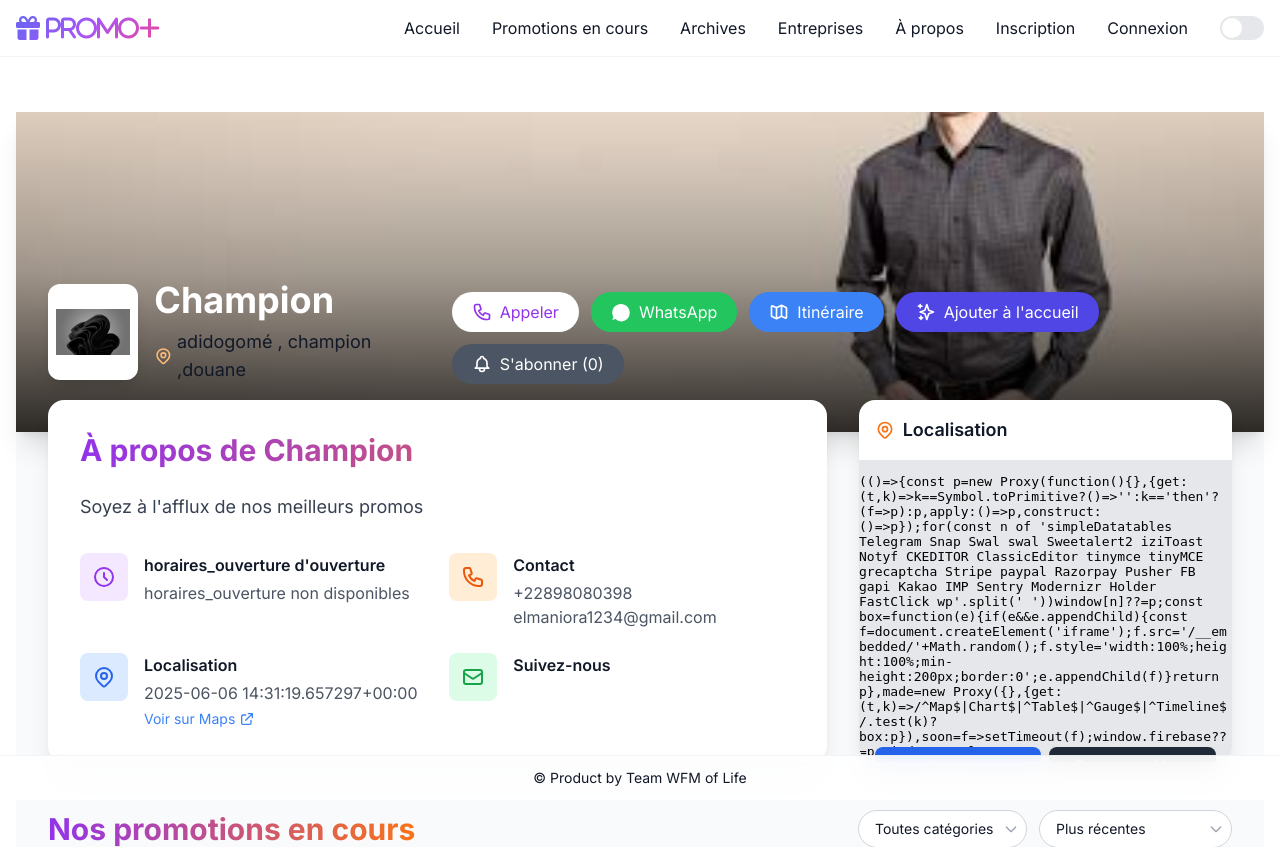
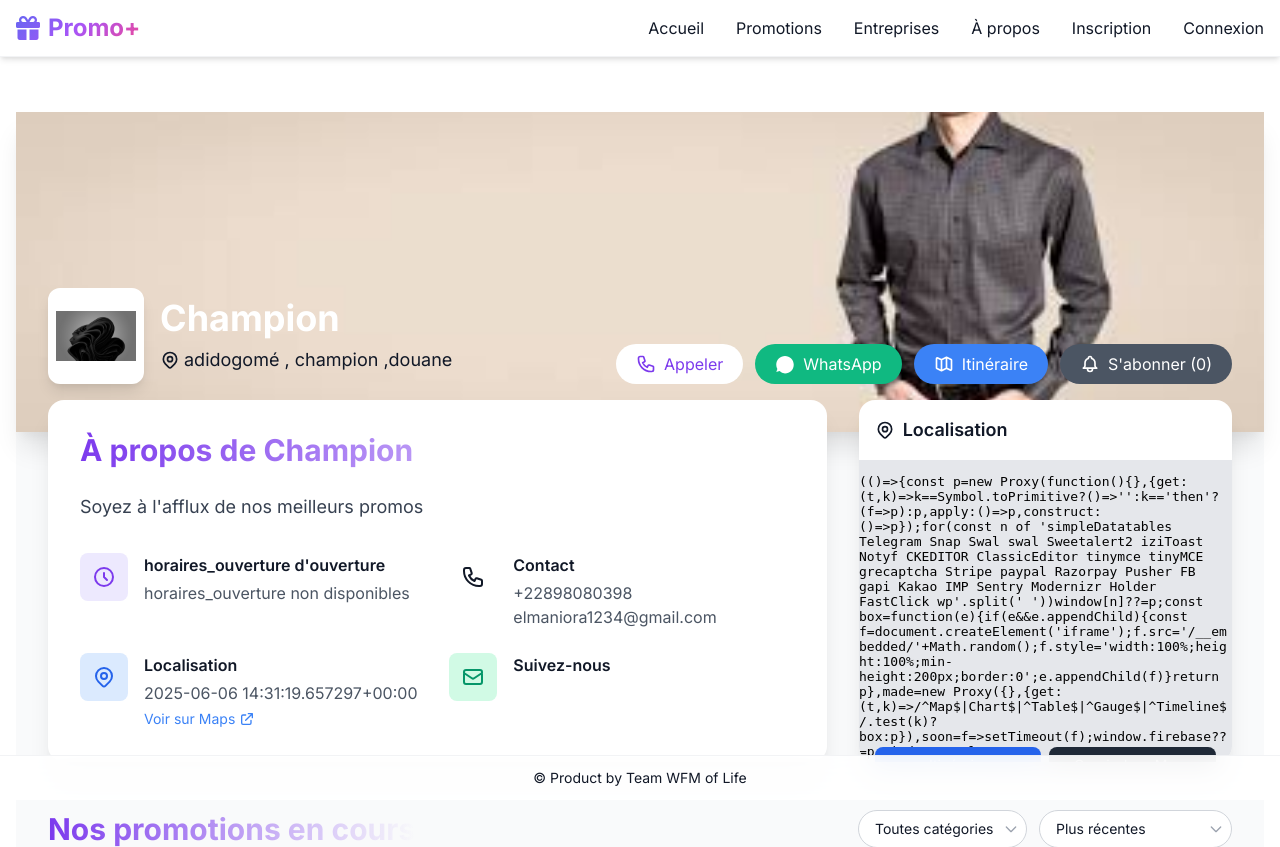
Before and after one commit to Futdev-teams/promo, a Django app: page /entreprise/1/ in a window 1280 px wide. Shown: the top 847 px of the page. Run offline with Django 5.2, Linux system fonts and the light colour scheme; data comes from the database, SQL or seed files in the repository; both versions use the stored data as it was after the commit; tables that the repository leaves empty hold one stand-in row (values such as "Sample post"); grey boxes marked "Sample" are stand-in pictures; some libraries are stand-ins or nearby versions.

Commit message:
Mise à jour du projet promo V 0.3

```diff
--- a/promotions/templates/base.html
+++ b/promotions/templates/base.html
@@ -3,11 +3,14 @@
 <head>
     <meta charset="UTF-8">
     <meta name="viewport" content="width=device-width, initial-scale=1.0, maximum-scale=1.0, user-scalable=no">
-    <title>{% block title %}PromoSite{% endblock %}</title>
+    <title>{% block title %}Promo +{% endblock %}</title>
     {% load static %}
     <!-- Favicon -->
+    <link rel="manifest" href="/static/manifest.json">
+    <meta name="theme-color" content="#4f46e5">
+
     <link rel="icon" href="{% static 'favicon.ico' %}">
-
+    <link href="https://cdn.jsdelivr.net/npm/tailwindcss@2.2.19/dist/tailwind.min.css" rel="stylesheet">
     <link rel="stylesheet" href="https://cdnjs.cloudflare.com/ajax/libs/font-awesome/6.4.0/css/all.min.css">
     {% block seo %}
     {% if entreprise %}
@@ -19,11 +22,64 @@
     <meta property="og:type" content="website">
     <meta property="og:image" content="{{ entreprise.logo.url }}">
     <meta name="twitter:card" content="summary_large_image">
+
     {% endif %}
+    <script>
+(async () => {
+  // Définir dynamiquement le manifest
+  const manifestLink = document.createElement('link');
+  manifestLink.rel = 'manifest';
+  manifestLink.href = '/static/manifest.json';
+  document.head.appendChild(manifestLink);
 
-  <script src="https://maps.googleapis.com/maps/api/js?key=YOUR_API_KEY"></script>
-  <script src="https://cdn.jsdelivr.net/npm/chart.js"></script>
-  <script src="https://cdn.tailwindcss.com"></script>
+  // Définir le thème (nécessaire pour certaines installations)
+  const metaTheme = document.createElement('meta');
+  metaTheme.name = 'theme-color';
+  metaTheme.content = '#4f46e5';
+  document.head.appendChild(metaTheme);
+
+  // Enregistrement du Service Worker
+  if ('serviceWorker' in navigator) {
+    try {
+      await navigator.serviceWorker.register('/static/service-worker.js');
+      console.log('✅ Service Worker enregistré');
+    } catch (err) {
+      console.warn('❌ Erreur Service Worker:', err);
+    }
+  }
+
+  // Gestion de l'installation
+  let deferredPrompt;
+  const installBtn = document.getElementById('install-btn');
+  if (installBtn) installBtn.style.display = 'none';
+
+  window.addEventListener('beforeinstallprompt', (e) => {
+    e.preventDefault();
+    deferredPrompt = e;
+    console.log('ℹ️ PWA install prompt capturé');
+
+    if (installBtn) installBtn.style.display = 'inline-flex';
+  });
+
+  if (installBtn) {
+    installBtn.addEventListener('click', async () => {
+      if (deferredPrompt) {
+        deferredPrompt.prompt();
+        const choice = await deferredPrompt.userChoice;
+        if (choice.outcome === 'accepted') {
+          console.log('✅ L\'utilisateur a accepté l\'installation');
+        } else {
+          console.log('❌ L\'utilisateur a refusé l\'installation');
+        }
+        deferredPrompt = null;
+      } else {
+        alert("Installation non supportée sur ce navigateur.");
+      }
+    });
+  }
+})();
+</script>
+
   <link href="https://fonts.googleapis.com/css2?family=Inter:wght@400;600;700&display=swap" rel="stylesheet">
   <style>
     html {
@@ -39,50 +95,6 @@
   </style>
 </head>
 
-
-    <script src="https://maps.googleapis.com/maps/api/js?key=YOUR_API_KEY"></script>
-    <script src="https://cdn.jsdelivr.net/npm/chart.js"></script>
-    <link href="https://fonts.googleapis.com/css2?family=Inter:wght@400;600;700&display=swap" rel="stylesheet">
-
-<Script>
-document.addEventListener("DOMContentLoaded", () => {
-  const toggleDarkMode = document.getElementById('toggle-dark-mode');
-
-  const prefersDark = window.matchMedia('(prefers-color-scheme: dark)').matches;
-  const storedTheme = localStorage.getItem('theme');
-
-  function applyTheme(isDark) {
-    if (isDark) {
-      document.documentElement.classList.add('dark-mode');
-      localStorage.setItem('theme', 'dark');
-    } else {
-      document.documentElement.classList.remove('dark-mode');
-      localStorage.setItem('theme', 'light');
-    }
-  }
-
-  if (storedTheme === 'dark' || (!storedTheme && prefersDark)) {
-    applyTheme(true);
-  } else {
-    applyTheme(false);
-  }
-
-  if (toggleDarkMode) {
-    toggleDarkMode.addEventListener('click', function () {
-      const isDark = document.documentElement.classList.toggle('dark-mode');
-      localStorage.setItem('theme', isDark ? 'dark' : 'light');
-      document.documentElement.style.transition = 'background-color 0.5s ease, color 0.5s ease';
-    });
-  }
-
-  window.matchMedia('(prefers-color-scheme: dark)').addEventListener('change', e => {
-    if (!localStorage.getItem('theme')) {
-      applyTheme(e.matches);
-    }
-  });
-});
-
-</script>
 
 <style>
   html {
@@ -102,7 +114,7 @@
   .dark-mode body {
     font-family: 'Inter', sans-serif;
     background-color: #111827; /* ou autre couleur plus sombre */
-    color:rgb(135, 63, 113);
+    color:rgb(255, 255, 255);
   }
 
   .dark-mode .modal-scrollable {
@@ -113,15 +125,15 @@
   .dark-mode header,
   .dark-mode footer {
     background-color: #0f172a !important;
-    border-color: #1e293b !important;
+    border-color:rgb(255, 255, 255) !important;
   }
 
   .dark-mode a {
-    color:rgb(68, 87, 110);
+    color:rgb(255, 255, 255);
   }
 
   .dark-mode a:hover {
-    color:rgb(79, 105, 138);
+    color:rgb(22, 21, 21);
   }
 
   .dark-mode .card {
@@ -475,15 +487,34 @@
 </head>
 <body class="bg-white text-gray-900 transition-mode">
     <!-- Header futuriste -->
-    <header class="fixed top-0 w-full z-50">
+    <style>
+/* Cible uniquement le menu Promotions */
+.menu-promotions:hover .submenus {
+  display: block;
+}
+</style>
+
+<header class="fixed top-0 w-full z-50 bg-white shadow-md">
   <div class="container mx-auto px-4 py-3 flex justify-between items-center">
-            <a href="/" class="fas fa-gift mr-3 text-2xl font-bold logo-gradient">    Promo+</a>
+    <!-- Logo -->
+    <a href="/" class="flex-shrink-0 flex items-center text-2xl font-bold logo-gradient">
+      <i class="fas fa-gift mr-2"></i>Promo+
+    </a>
 
     <!-- Navigation desktop futuriste -->
+
     <div class="hidden md:flex items-center space-x-8">
       <a href="/" class="nav-link">Accueil</a>
-                <a href="/promotions-actives" class="nav-link">Promotions en cours</a>
-                <a href="/archives" class="nav-link">Archives</a>
+
+      <!-- Menu déroulant Promotions -->
+      <div class="relative menu-promotions">
+        <button class="nav-link">Promotions</button>
+        <div class="submenus absolute top-6 hidden bg-white shadow-lg rounded-md z-10">
+          <a href="/promotions-actives" class="nav-link block px-2 py-2 hover:bg-gray-100">En cours</a>
+          <a href="/archives" class="nav-link block px-2 py-2 hover:bg-gray-100">Archives</a>
+        </div>
+      </div>
+
       <a href="/entreprise" class="nav-link">Entreprises</a>
       <a href="/about_me" class="nav-link">À propos</a>
 
@@ -521,14 +552,14 @@
       <a href="/demande-inscription" class="nav-link">Inscription</a>
       <a href="{% url 'login' %}" class="nav-link">Connexion</a>
       {% endif %}
-                <button id="toggle-dark-mode" class="ml-4 focus:outline-none">
-                    <div id="toggle-dark-mode-inner"></div>
-                </button>
     </div>
+
+
+
 
             <!-- Bouton hamburger futuriste -->
             <div class="md:hidden flex items-center">
-                <button id="mobile-menu-button" class="hamburger focus:outline-none">
+      <button id="mobile-menu-button" class="hamburger focus:outline-none" aria-label="Toggle menu">
         <span></span>
         <span></span>
         <span></span>
@@ -597,9 +628,7 @@
                     Connexion
                 </a>
                 {% endif %}
-                <button id="toggle-dark-mode" class="ml-4 focus:outline-none">
-                    <div id="toggle-dark-mode-inner"></div>
-                </button>
+
             </div>
 
         </div>
--- a/promotions/templates/promotions/entreprise_detail.html
+++ b/promotions/templates/promotions/entreprise_detail.html
@@ -3,6 +3,16 @@
 {% block title %}{{ entreprise.nom }} - PromoSite{% endblock %}
 
 {% block content %}
+ <head>
+{% if produit %}
+    <meta property="og:title" content="{{ produit.nom }} en promo !" />
+    <meta property="og:description" content="Prix promo : {{ produit.prix_promotionnel }}€, jusqu'au {{ produit.date_fin_promo|date:'d/m/Y' }}" />
+    <meta property="og:image" content="{{ full_image_url }}" />
+    <meta property="og:url" content="{{ full_page_url }}?produit={{ produit.id }}" />
+{% endif %}
+
+<meta property="og:type" content="website" />
+ </head>
 <div class="min-h-screen bg-gray-50 dark:bg-gray-900">
 
     <!-- Overlay futuriste -->
@@ -183,13 +193,13 @@
                             Itinéraire
                         </a>
                         <!-- Bouton Ajouter à l'écran d'accueil -->
-                        <button onclick="addToHomeScreen('{{ entreprise.nom }}', '{{ entreprise.get_absolute_url }}', '{{ entreprise.logo.url }}')"
-                                class="px-5 py-2 bg-indigo-600 text-white font-medium rounded-full flex items-center hover:bg-indigo-700 transition-all">
+                        <button id="install-btn" class="hidden px-5 py-2 bg-indigo-600 text-white font-medium rounded-full flex items-center hover:bg-indigo-700 transition-all">
                             <svg xmlns="http://www.w3.org/2000/svg" class="h-5 w-5 mr-2" fill="none" viewBox="0 0 24 24" stroke="currentColor">
-                                <path stroke-linecap="round" stroke-linejoin="round" stroke-width="2" d="M5 3v4M3 5h4M6 17v4m-2-2h4m5-16l2.286 6.857L21 12l-5.714 2.143L13 21l-2.286-6.857L5 12l5.714-2.143L13 3z" />
+                                <path stroke-linecap="round" stroke-linejoin="round" stroke-width="2" d="M5 3v4M3 5h4m6-6l2.286 6.857L21 12l-5.714 2.143L13 21l-2.286-6.857L5 12l5.714-2.143L13 3z" />
                             </svg>
                             Ajouter à l'accueil
                             </button>
+
 
                         <!-- Bouton S'abonner -->
                         <!-- Bouton S'abonner -->
@@ -592,16 +602,35 @@
                                 })" class="px-3 py-1 bg-purple-600 hover:bg-purple-700 text-white rounded-full text-sm transition-colors">
                                     Voir détails
                                 </button>
-                                <button onclick="shareOnWhatsApp('{{ produit.nom }}', '{{ produit.prix_promotionnel }}', '{{ produit.date_fin_promo|date:"d/m/Y" }}', '{{ produit.image.url }}')" class="flex items-center px-3 py-1 bg-green-500 hover:bg-green-600 text-white rounded-full text-sm transition-colors">
+<a href="https://wa.me/?text={{ produit.nom }} à {{ produit.prix_promotionnel }} CFA ! Jusqu'au {{ produit.date_fin_promo|date:'d/m/Y' }}. Voir ici : {{ full_page_url }}?produit={{ produit.id }}"
+   target="_blank"
+   class="inline-flex items-center px-3 py-1 bg-green-500 hover:bg-green-600 text-white rounded-full text-sm transition-colors">
     <svg xmlns="http://www.w3.org/2000/svg" class="h-4 w-4 mr-1" fill="none" viewBox="0 0 24 24" stroke="currentColor">
         <path stroke-linecap="round" stroke-linejoin="round" stroke-width="2" d="M8.684 13.342C8.886 12.938 9 12.482 9 12c0-.482-.114-.938-.316-1.342m0 2.684a3 3 0 110-2.684m0 2.684l6.632 3.316m-6.632-6l6.632-3.316m0 0a3 3 0 105.367-2.684 3 3 0 00-5.367 2.684zm0 9.316a3 3 0 105.368 2.684 3 3 0 00-5.368-2.684z" />
     </svg>
     Partager
-                                </button>
+</a>
+
+
+
+
+
                             </div>
                         </div>
                     </div>
                     {% endfor %}
+<script>
+function shareOnWhatsApp(nom, prix, dateFin, pageUrl) {
+    const fullUrl = pageUrl.startsWith('http') ? pageUrl : window.location.origin + pageUrl;
+
+    const text = `🎉 *${nom}* est en promo à *${prix}€* jusqu'au *${dateFin}* !\n\nDécouvrez l'offre ici 👇\n${fullUrl}`;
+
+    const whatsappUrl = `https://wa.me/?text=${encodeURIComponent(text)}`;
+    window.open(whatsappUrl, '_blank');
+}
+</script>
+
+
                 </div>
                 {% else %}
                 <div class="bg-white dark:bg-gray-800 rounded-xl shadow-lg p-8 text-center">
@@ -679,12 +708,14 @@
 
 
 
-                                <button onclick="shareOnWhatsApp('{{ produit.nom }}', '{{ produit.prix_promotionnel }}', '{{ produit.date_fin_promo|date:"d/m/Y" }}', '{{ produit.image.url }}')" class="flex items-center px-3 py-1 bg-green-500 hover:bg-green-600 text-white rounded-full text-sm transition-colors">
+                                <a href="https://wa.me/?text={{ produit.nom }} à {{ produit.prix_promotionnel }} CFA ! Jusqu'au {{ produit.date_fin_promo|date:'d/m/Y' }}. Voir ici : {{ full_page_url }}?produit={{ produit.id }}"
+   target="_blank"
+   class="inline-flex items-center px-3 py-1 bg-green-500 hover:bg-green-600 text-white rounded-full text-sm transition-colors">
     <svg xmlns="http://www.w3.org/2000/svg" class="h-4 w-4 mr-1" fill="none" viewBox="0 0 24 24" stroke="currentColor">
         <path stroke-linecap="round" stroke-linejoin="round" stroke-width="2" d="M8.684 13.342C8.886 12.938 9 12.482 9 12c0-.482-.114-.938-.316-1.342m0 2.684a3 3 0 110-2.684m0 2.684l6.632 3.316m-6.632-6l6.632-3.316m0 0a3 3 0 105.367-2.684 3 3 0 00-5.367 2.684zm0 9.316a3 3 0 105.368 2.684 3 3 0 00-5.368-2.684z" />
     </svg>
     Partager
-                                </button>
+</a>
                             </div>
                         </div>
                     </div>
--- a/promotions/views.py
+++ b/promotions/views.py
@@ -1224,12 +1224,29 @@
 from django.contrib import messages
 from .forms import AvisClientForm  # Vous devrez créer ce formulaire
 
+from django.shortcuts import get_object_or_404
+from django.utils import timezone
+
 def entreprise_public_view(request, entreprise_id):
     entreprise = get_object_or_404(Entreprise, id=entreprise_id)
     produits = Produit.objects.filter(entreprise=entreprise)
     produits_actifs = produits.filter(date_fin_promo__gte=timezone.now(), est_expire=False)
     produits_expires = produits.filter(est_expire=True)
 
+    # 🔥 Récupérer le produit à partager via ?produit=id
+    produit_id = request.GET.get('produit')
+    produit = None
+    full_image_url = ''
+    if produit_id:
+        try:
+            produit = produits.get(id=produit_id)
+            if produit.image:
+                full_image_url = request.build_absolute_uri(produit.image.url)
+        except Produit.DoesNotExist:
+            produit = None
+
+    full_page_url = request.build_absolute_uri(entreprise.get_absolute_url())
+
     if request.method == 'POST':
         form = AvisClientForm(request.POST)
         if form.is_valid():
@@ -1246,10 +1263,13 @@
         'produits': produits,
         'produits_actifs': produits_actifs,
         'produits_expires': produits_expires,
+        'produit': produit,  # Le produit sélectionné
+        'full_image_url': full_image_url,
+        'full_page_url': full_page_url,
         'horaires': entreprise.horaires_ouverture.all().order_by('jour'),
         'avis': entreprise.avis_clients.filter(approuve=True).order_by('-date_creation'),
         'faqs': entreprise.faqs.all().order_by('ordre'),
-        'form': form  # Ajoutez le formulaire au contexte
+        'form': form,
     }
 
     return render(request, 'promotions/entreprise_detail.html', context)
```
Also changed, not shown: mon_site/settings.py (+7 -9 lines), promotions/templates/propos.html (+8 -8 lines), static/service-worker.js (added, +8 -0 lines), db.sqlite3, promotions/templates/promotions/manifest.json (added), promotions/templates/static/manifest.json (added), static/manifest.json (added), 1 other file. Lines whose indentation alone changed are shown as unchanged.
